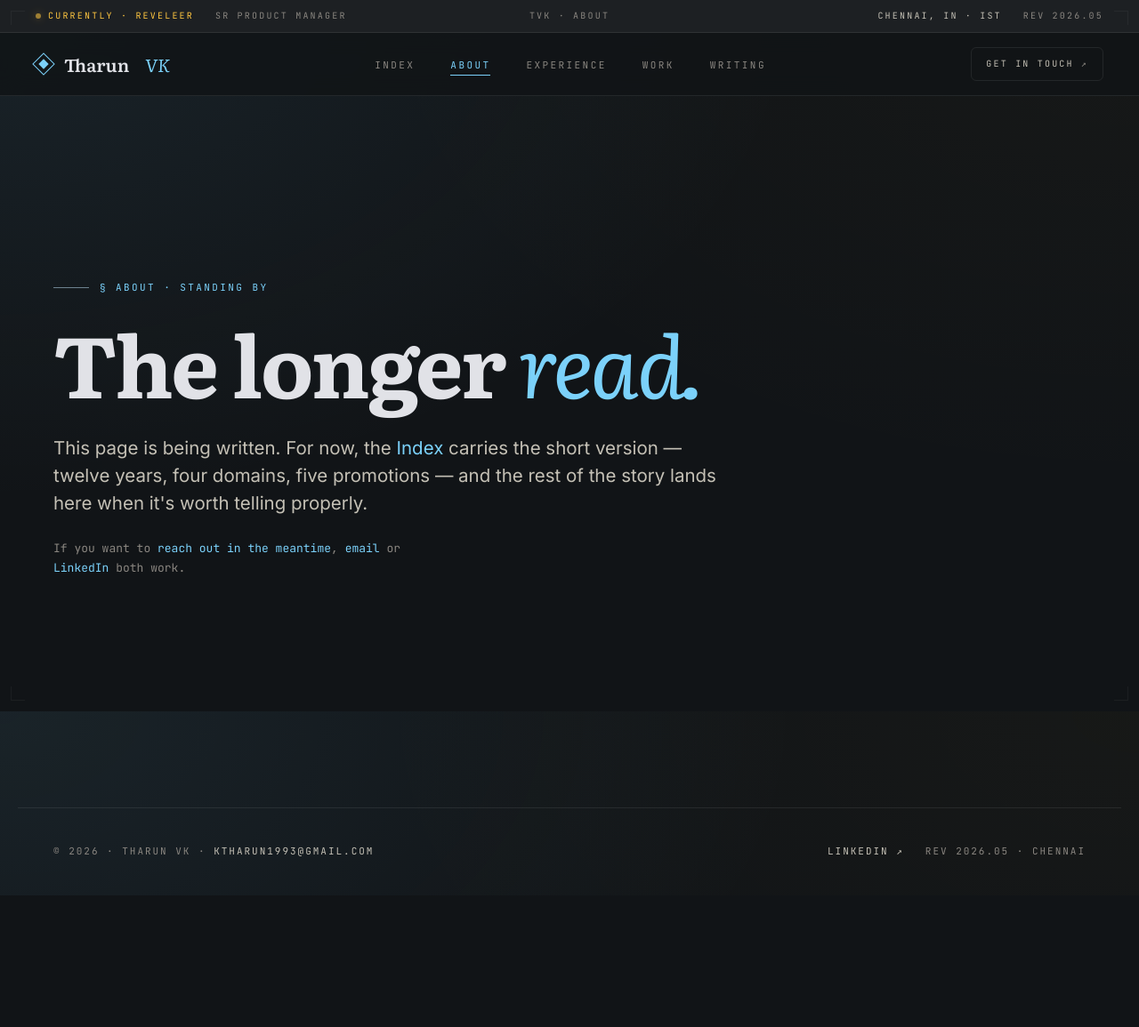
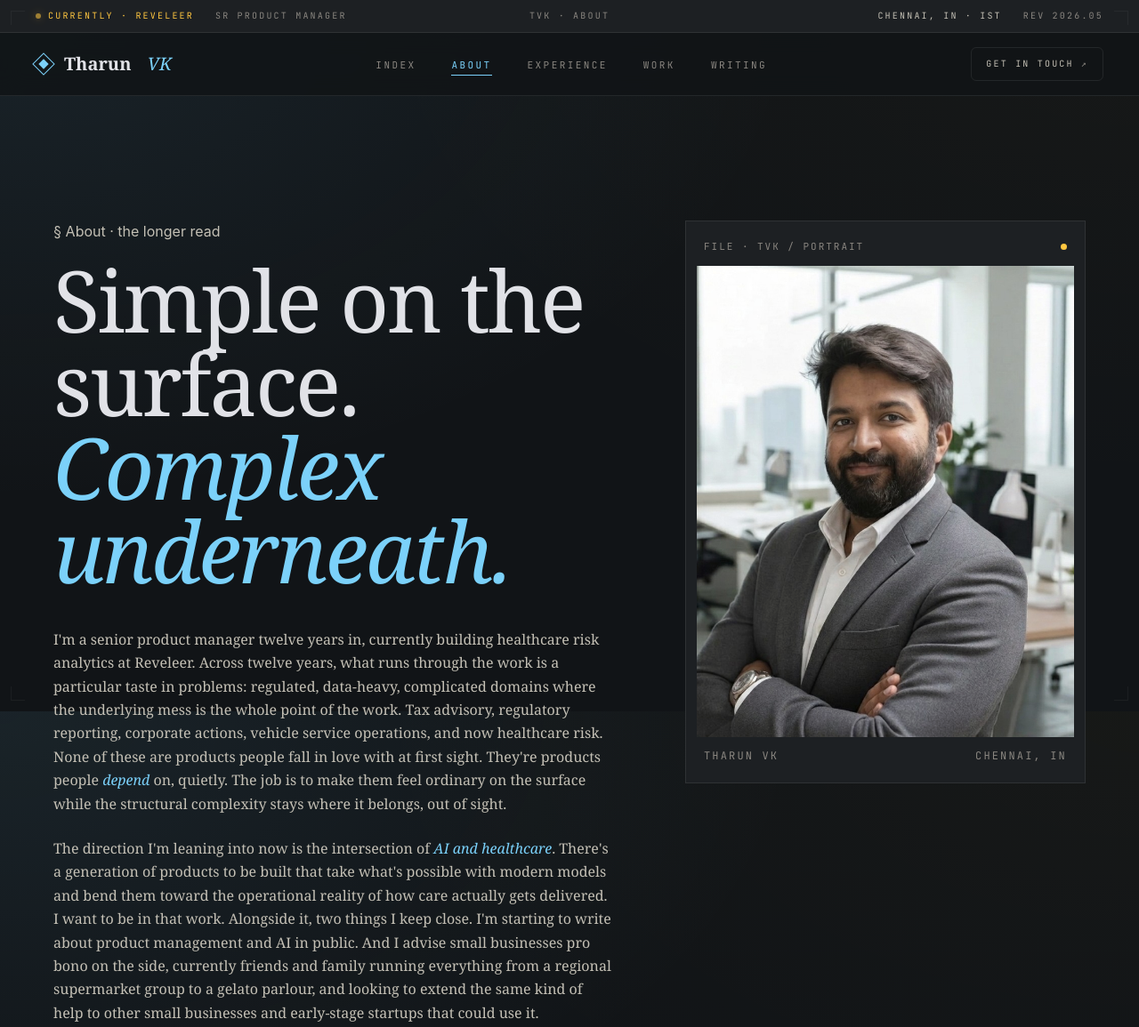
Before and after one commit to tharun-vk/tharunvk.com, a plain HTML site: page about.html in a window 1280 px wide. Shown: the top 1155 px of the page at 89% size. Before the commit the page ends 1007 px from the top, so only its background shows below. Drawn offline with Linux system fonts and the light colour scheme.

Commit message:
Replace About stub with full thesis page and portrait

```diff
--- a/about.html
+++ b/about.html
@@ -4,15 +4,110 @@
   <meta charset="UTF-8" />
   <meta name="viewport" content="width=device-width, initial-scale=1.0" />
   <title>About — Tharun VK</title>
-  <meta name="description" content="About Tharun VK — Senior Product Manager." />
+  <meta name="description" content="Senior product manager twelve years in, building healthcare risk analytics at Reveleer. A taste for regulated, data-heavy, complicated domains." />
+
+  <!-- Open Graph / social share -->
+  <meta property="og:type" content="profile" />
+  <meta property="og:url" content="https://tharunvk.com/about.html" />
+  <meta property="og:title" content="About — Tharun VK" />
+  <meta property="og:description" content="Senior product manager twelve years in, building healthcare risk analytics at Reveleer. A taste for regulated, data-heavy, complicated domains." />
+  <meta property="og:image" content="https://tharunvk.com/assets/og.png" />
+  <meta name="twitter:card" content="summary_large_image" />
+
+  <link rel="icon" type="image/svg+xml" href="/assets/favicon.svg" />
 
   <link rel="preconnect" href="https://fonts.googleapis.com" />
   <link rel="preconnect" href="https://fonts.gstatic.com" crossorigin />
-  <link href="https://fonts.googleapis.com/css2?family=Literata:ital,wght@0,400;0,500;0,600;0,700;1,400;1,500;1,600&family=Inter:wght@400;500;600&family=JetBrains+Mono:wght@400;500&display=swap" rel="stylesheet" />
+  <link href="https://fonts.googleapis.com/css2?family=Fraunces:ital,opsz,wght@0,9..144,300;0,9..144,400;0,9..144,500;1,9..144,300;1,9..144,400&family=JetBrains+Mono:wght@300;400;500&display=swap" rel="stylesheet" />
 
   <link rel="stylesheet" href="/styles/tokens.css" />
   <link rel="stylesheet" href="/styles/base.css" />
   <link rel="stylesheet" href="/styles/components.css" />
+
+  <style>
+    /* About-page-only layout. Uses design tokens; no raw hex values. */
+    .about-wrap {
+      max-width: var(--max-content, 1240px);
+      margin: 0 auto;
+      padding: var(--s-11) var(--s-7) var(--s-9);
+    }
+    .about-grid {
+      display: grid;
+      grid-template-columns: 1.4fr 1fr;
+      gap: var(--s-9);
+      align-items: start;
+    }
+    .about-grid .prose-col .eyebrow { margin-bottom: var(--s-4); }
+    .about-grid h1 {
+      font-family: var(--serif);
+      font-weight: 400;
+      font-size: var(--t-h1);
+      line-height: 0.98;
+      letter-spacing: -0.025em;
+      margin-bottom: var(--s-7);
+    }
+    .about-grid h1 em { font-style: italic; color: var(--waterline); }
+
+    .about-prose p {
+      font-family: var(--serif);
+      font-size: var(--t-prose);
+      line-height: 1.65;
+      color: var(--paper-dim);
+      margin-bottom: var(--s-5);
+    }
+    .about-prose p:last-child { margin-bottom: 0; }
+    .about-prose em {
+      font-style: italic;
+      font-weight: 300;
+      color: var(--waterline);
+    }
+
+    /* Portrait card: glassmorphic surface consistent with site cards */
+    .about-portrait {
+      position: sticky;
+      top: var(--s-9);
+      border: 1px solid var(--rivet);
+      background: var(--abyss-2);
+      padding: var(--s-3);
+    }
+    .about-portrait .frame-line {
+      display: flex;
+      justify-content: space-between;
+      font-family: var(--mono);
+      font-size: var(--t-eyebrow, 11px);
+      text-transform: uppercase;
+      letter-spacing: var(--ls-mono-sm);
+      color: var(--paper-mute);
+      padding: var(--s-2) var(--s-2) var(--s-3);
+    }
+    .about-portrait .pip {
+      width: 7px; height: 7px; border-radius: 50%;
+      background: var(--signal);
+      align-self: center;
+    }
+    .about-portrait img {
+      display: block;
+      width: 100%;
+      height: auto;
+      filter: grayscale(0.15) contrast(1.02);
+    }
+    .about-portrait .caption {
+      font-family: var(--mono);
+      font-size: var(--t-body-mono, 12px);
+      letter-spacing: var(--ls-mono-sm);
+      text-transform: uppercase;
+      color: var(--paper-mute);
+      padding: var(--s-3) var(--s-2) var(--s-2);
+      display: flex;
+      justify-content: space-between;
+    }
+
+    @media (max-width: 880px) {
+      .about-wrap { padding: var(--s-9) var(--s-5) var(--s-8); }
+      .about-grid { grid-template-columns: 1fr; gap: var(--s-7); }
+      .about-portrait { position: static; order: -1; max-width: 420px; }
+    }
+  </style>
 </head>
 <body>
 
@@ -46,14 +141,36 @@
 </nav>
 
 <main>
-  <section class="hero" style="grid-template-columns: 1fr; padding-top: var(--s-11);">
-    <div>
-      <div class="eyebrow">§ About · standing by</div>
-      <h1>The longer <em>read.</em></h1>
-      <p class="tagline">This page is being written. For now, the <a href="/" style="color:var(--waterline);">Index</a> carries the short version — twelve years, four domains, five promotions — and the rest of the story lands here when it's worth telling properly.</p>
-      <p class="lede">If you want to <span class="accent">reach out in the meantime</span>, <a href="mailto:ktharun1993@gmail.com" style="color:var(--waterline);">email</a> or <a href="https://www.linkedin.com/in/tharunvk/" target="_blank" rel="noopener" style="color:var(--waterline);">LinkedIn</a> both work.</p>
+  <div class="about-wrap">
+    <div class="about-grid">
+
+      <div class="prose-col">
+        <div class="eyebrow">§ About · the longer read</div>
+        <h1>Simple on the surface. <em>Complex underneath.</em></h1>
+
+        <div class="about-prose">
+          <p>I'm a senior product manager twelve years in, currently building healthcare risk analytics at Reveleer. Across twelve years, what runs through the work is a particular taste in problems: regulated, data-heavy, complicated domains where the underlying mess is the whole point of the work. Tax advisory, regulatory reporting, corporate actions, vehicle service operations, and now healthcare risk. None of these are products people fall in love with at first sight. They're products people <em>depend</em> on, quietly. The job is to make them feel ordinary on the surface while the structural complexity stays where it belongs, out of sight.</p>
+
+          <p>The direction I'm leaning into now is the intersection of <em>AI and healthcare</em>. There's a generation of products to be built that take what's possible with modern models and bend them toward the operational reality of how care actually gets delivered. I want to be in that work. Alongside it, two things I keep close. I'm starting to write about product management and AI in public. And I advise small businesses pro bono on the side, currently friends and family running everything from a regional supermarket group to a gelato parlour, and looking to extend the same kind of help to other small businesses and early-stage startups that could use it.</p>
+
+          <p>Outside of work, I read a lot, mostly product writing, macroeconomic commentary, and whatever else catches the eye. Travel pulls me whenever there's an opening in the calendar, and the list of places I want to get to is longer than the list I've actually been. Screens take most evenings, TV and films broadly, anime more often than my schedule justifies. And the controllers, both PC and PlayStation, get more time than I'd admit to in a job interview.</p>
+        </div>
+      </div>
+
+      <aside class="about-portrait">
+        <div class="frame-line">
+          <span>FILE · TVK / PORTRAIT</span>
+          <span class="pip"></span>
+        </div>
+        <img src="/assets/tharun-about.jpg" alt="Tharun VK" />
+        <div class="caption">
+          <span>Tharun VK</span>
+          <span>Chennai, IN</span>
+        </div>
+      </aside>
+
     </div>
-  </section>
+  </div>
 </main>
 
 <footer>
```
Also changed, not shown: assets/tharun-about.jpg (added).
